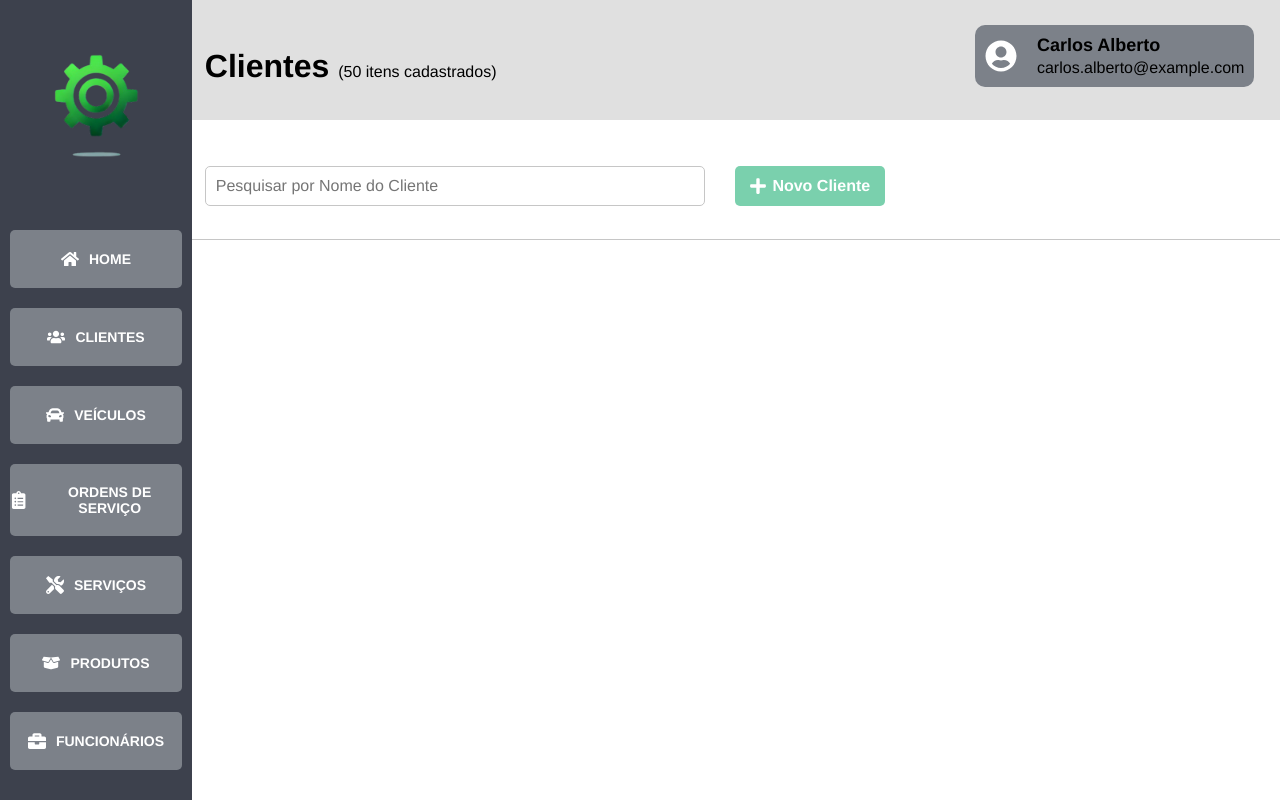
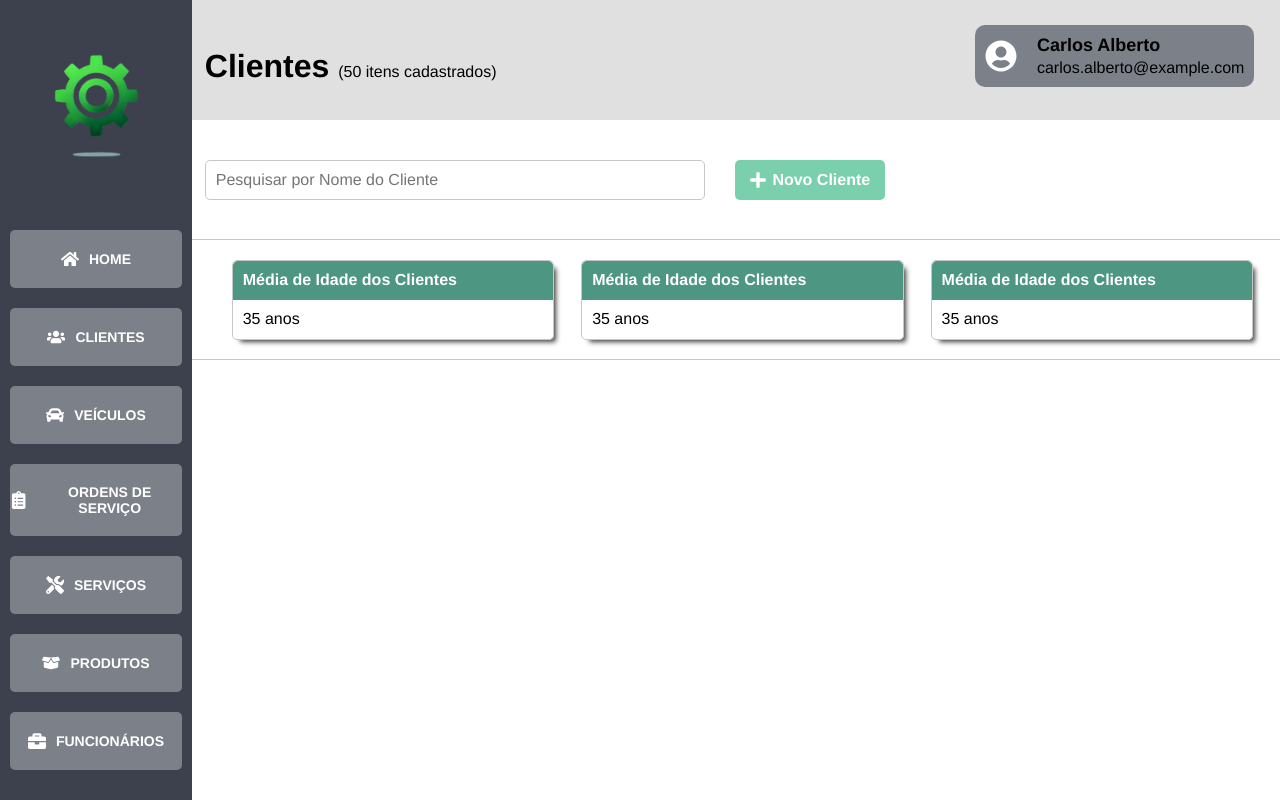
Before and after one commit to gbr-azv/Auto-Services-Hub, a React (Create React App) app in the folder frontend/: page /Costumers in a window 1280 px wide. Built offline with nearby package versions, Linux system fonts and the light colour scheme; a web font is replaced by a local one.

Commit message:
✨ feat(frontend): implements dashboard and cards of objects pages

```diff
--- /dev/null
+++ b/frontend/src/Components/Card/Card.css
@@ -0,0 +1,33 @@
+.card-main {
+    display: flex;
+    align-items: left;
+    justify-content: top;
+    flex-direction: column;
+    gap: 10px;
+    width: 30%;
+    height: 80px;
+    border-radius: 5px;
+    border: 1px solid #c6c6c6;
+    -webkit-box-shadow: 5px 5px 5px -3px rgba(0,0,0,0.75);
+    -moz-box-shadow: 5px 5px 5px -3px rgba(0,0,0,0.75);
+    box-shadow: 5px 5px 5px -3px rgba(0,0,0,0.75);
+    padding: 0;
+}
+
+.report-title {
+    padding: 10px 10px;
+    width: 100%;
+    height: 50%;
+    background-color: #4d9681;
+    font-size: 16px;
+    font-weight: bold;
+    color: #fff;
+    border-radius: 5px 5px 0px 0px;
+}
+
+.report-result {
+    width: 100%;
+    font-size: 16px;
+    padding-left: 10px;
+    color: #000;
+}
--- /dev/null
+++ b/frontend/src/Components/Card/Card.js
@@ -0,0 +1,17 @@
+import './Card.css';
+
+function Card(props) {
+
+    return (
+        <div className='card-main'>
+            <span className='report-title'>
+                Média de Idade dos Clientes
+            </span> {/*props.title*/}
+            <span className='report-result'>
+                35 anos
+            </span> {/*props.result*/}
+        </div>
+    )
+}
+
+export default Card;
--- /dev/null
+++ b/frontend/src/Components/Dashboard/Dashboard.css
@@ -0,0 +1,10 @@
+.dashboard-main {
+    display: flex;
+    align-items:center;
+    justify-content:space-evenly;
+    width: 100%;
+    padding: 0 0 0 16%;
+    background-color: #ffffff;
+    height: 120px;
+    border-bottom: 1px solid #c6c6c6;
+}
--- /dev/null
+++ b/frontend/src/Components/Dashboard/Dashboard.js
@@ -0,0 +1,16 @@
+import './Dashboard.css';
+
+import Card from '../Card/Card';
+
+function Dashboard(props) {
+
+    return (
+        <div className='dashboard-main'>
+            <Card/>
+            <Card/>
+            <Card/>
+        </div>
+    )
+}
+
+export default Dashboard;
--- a/frontend/src/Components/Search/Search.css
+++ b/frontend/src/Components/Search/Search.css
@@ -4,7 +4,7 @@
     justify-content: left;
     gap: 30px;
     width: 100%;
-    padding: 1% 2% 0 16%;
+    padding: 0 0 0 16%;
     background-color: #ffffff;
     height: 120px;
     border-bottom: 1px solid #c6c6c6;
--- a/frontend/src/pages/Costumers.js
+++ b/frontend/src/pages/Costumers.js
@@ -2,6 +2,7 @@ import React from 'react';
 
 import Header from '../Components/Header/Header';
 import Search from '../Components/Search/Search';
+import Dashboard from '../Components/Dashboard/Dashboard';
 
 import '../styles/Costumers.css';
 
@@ -10,6 +11,7 @@ function Costumers() {
     <div className='customers-main'>
       <Header/>
       <Search/>
+      <Dashboard/>
     </div>
   );
 }
```
